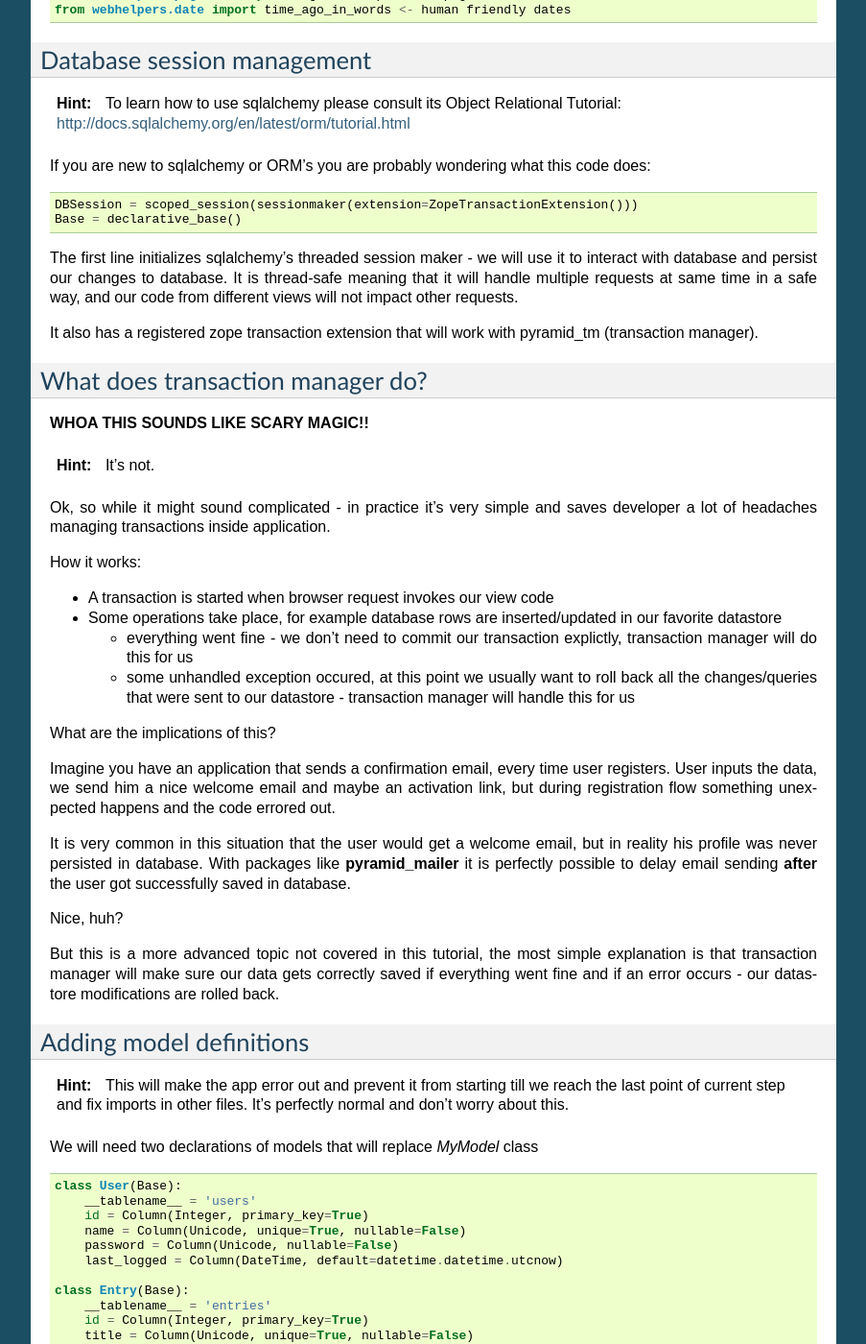
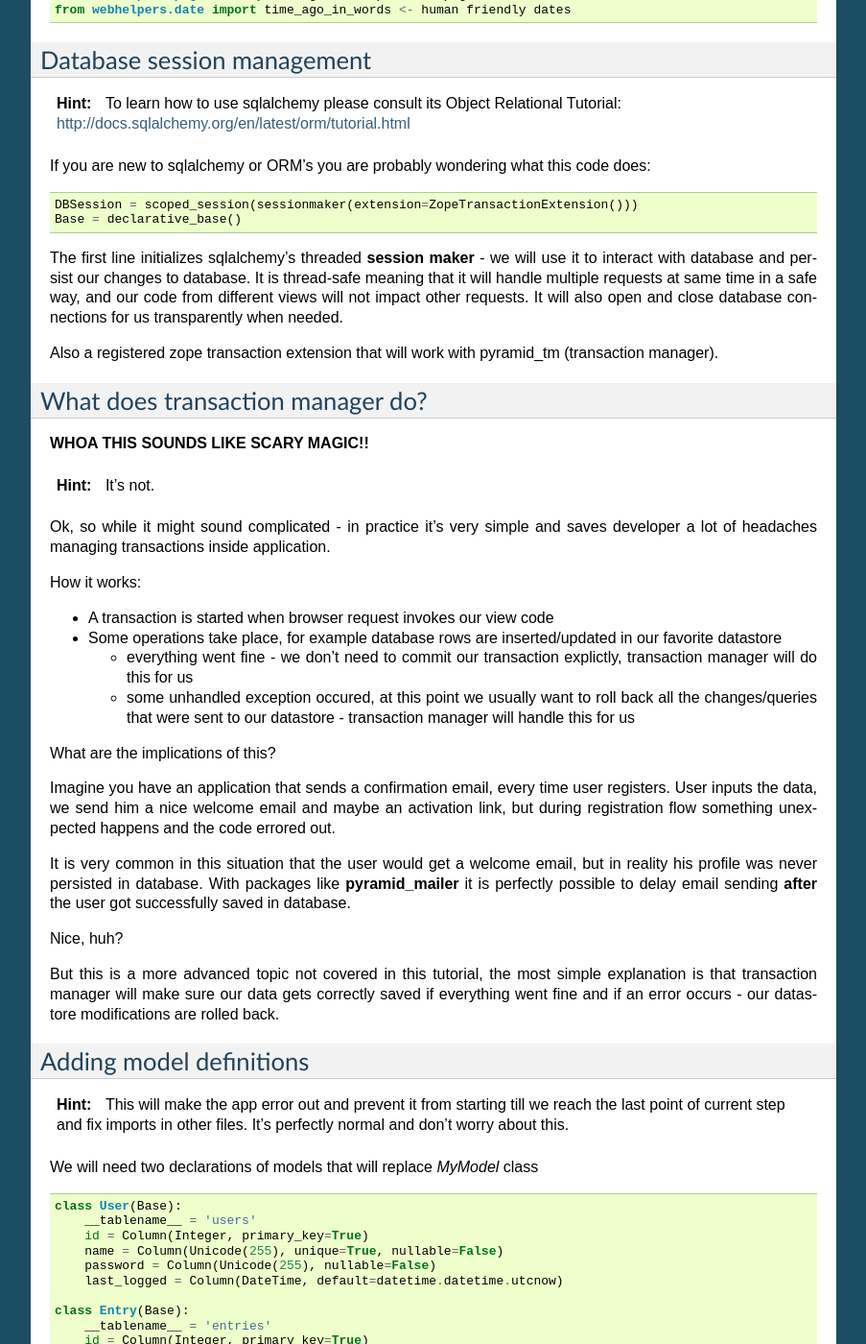
Before and after one commit to Pylons/pyramid_blogr, a Sphinx documentation site: the page built from docs/basic_models.rst, in a window 1280 px wide and 1400 px high, scrolled down 644 px. Shown: the whole window at 96% size, without its empty margins (198-1101 px from the left). Built offline with Sphinx 7.4.7, drawn with Linux system fonts in a browser that asks for light colours; pages that are not in the unit, such as notebooks, are missing from menus; some of the changed text lies outside the part shown.

```diff
--- a/docs/basic_models.rst
+++ b/docs/basic_models.rst
@@ -50,13 +50,15 @@ code does::
     DBSession = scoped_session(sessionmaker(extension=ZopeTransactionExtension()))
     Base = declarative_base()
 
-The first line initializes sqlalchemy's threaded session maker - we will use it
-to interact with database and persist our changes to database. It is thread-safe
-meaning that it will handle multiple requests at same time in a safe way, and
-our code from different views will not impact other requests.
+The first line initializes sqlalchemy's threaded **session maker** - we will use it
+to interact with database and persist our changes to database.
+It is thread-safe meaning that it will handle multiple requests at same time
+in a safe way, and our code from different views will not impact other requests.
+It will also open and close database connections for us transparently when
+needed.
 
-It also has a registered zope transaction extension that will work
-with pyramid_tm (transaction manager).
+Also a registered zope transaction extension that will work with
+pyramid_tm (transaction manager).
 
 What does transaction manager do?
 ---------------------------------
@@ -114,14 +116,14 @@ We will need two declarations of models that will replace *MyModel* class ::
     class User(Base):
         __tablename__ = 'users'
         id = Column(Integer, primary_key=True)
-        name = Column(Unicode, unique=True, nullable=False)
-        password = Column(Unicode, nullable=False)
+        name = Column(Unicode(255), unique=True, nullable=False)
+        password = Column(Unicode(255), nullable=False)
         last_logged = Column(DateTime, default=datetime.datetime.utcnow)
 
     class Entry(Base):
         __tablename__ = 'entries'
         id = Column(Integer, primary_key=True)
-        title = Column(Unicode, unique=True, nullable=False)
+        title = Column(Unicode(255), unique=True, nullable=False)
         body = Column(UnicodeText, default=u'')
         created = Column(DateTime, default=datetime.datetime.utcnow)
         edited = Column(DateTime, default=datetime.datetime.utcnow)
@@ -148,7 +150,15 @@ with::
         admin = User(username=u'admin', password=u'admin')
         DBSession.add(admin)
 
-Now we need to fix the imports from MyModel to User model.
+When you initialize a fresh database this will populate it with a single user,
+with both login and unencrypted password equal to admin.
+
+.. warning ::
+    This is just a tutorial example and **production code should utilize
+    passwords hashed with a strong one-way encryption function**.
+    You can use a package like **cryptacular** for this purpose.
+
+The last step is to fix the imports from MyModel to User model.
 
 .. warning ::
 
--- a/docs/basic_models_src.rst
+++ b/docs/basic_models_src.rst
@@ -34,14 +34,14 @@ This is how models.py should look like at this point::
     class User(Base):
         __tablename__ = 'users'
         id = Column(Integer, primary_key=True)
-        name = Column(Unicode, unique=True, nullable=False)
-        password = Column(Unicode, nullable=False)
+        name = Column(Unicode(255), unique=True, nullable=False)
+        password = Column(Unicode(255), nullable=False)
         last_logged = Column(DateTime, default=datetime.datetime.utcnow)
 
     class Entry(Base):
         __tablename__ = 'entries'
         id = Column(Integer, primary_key=True)
-        title = Column(Unicode, unique=True, nullable=False)
+        title = Column(Unicode(255), unique=True, nullable=False)
         body = Column(UnicodeText, default=u'')
         created = Column(DateTime, default=datetime.datetime.utcnow)
         edited = Column(DateTime, default=datetime.datetime.utcnow)
--- a/docs/index.rst
+++ b/docs/index.rst
@@ -19,6 +19,7 @@ Contents:
    project_structure
    basic_models
    routes
+   initial_views
 
 Indices and tables
 ==================
--- a/pyramid_blogr/__init__.py
+++ b/pyramid_blogr/__init__.py
@@ -11,5 +11,9 @@ def main(global_config, **settings):
     config = Configurator(settings=settings)
     config.add_static_view('static', 'static', cache_max_age=3600)
     config.add_route('home', '/')
+    config.add_route('blog', '/blog/{entry_id:\d+}/{slug}')
+    config.add_route('blog_action', '/blog/{action}')
+    config.add_route('sign_in', '/sign_in')
+    config.add_route('sign_out', '/sign_out')
     config.scan()
     return config.make_wsgi_app()
```
Also changed, not shown: docs/initial_views.rst (added, +9 -0 lines), docs/routes.rst (+123 -0 lines), docs/routes_src.rst (added, +25 -0 lines), 1 other file.
